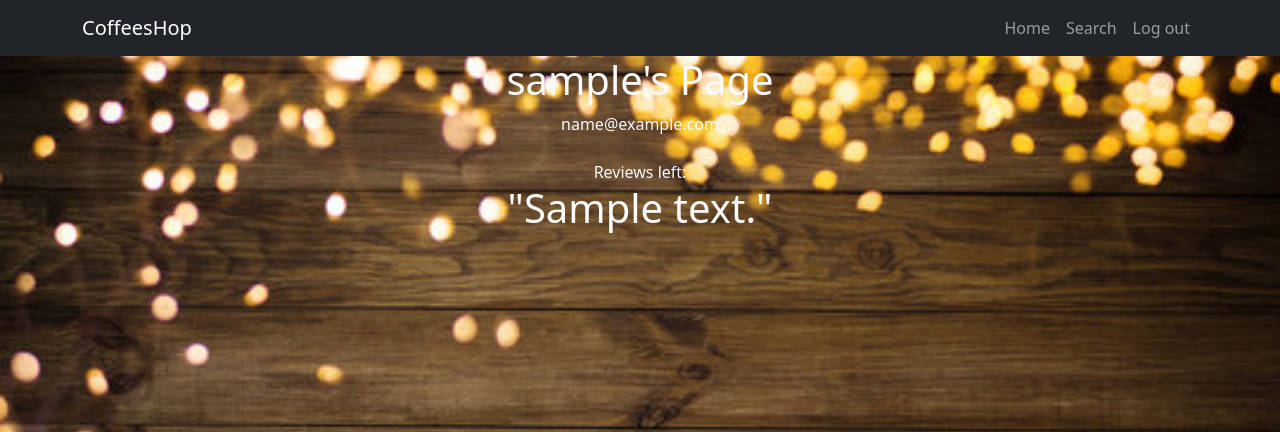
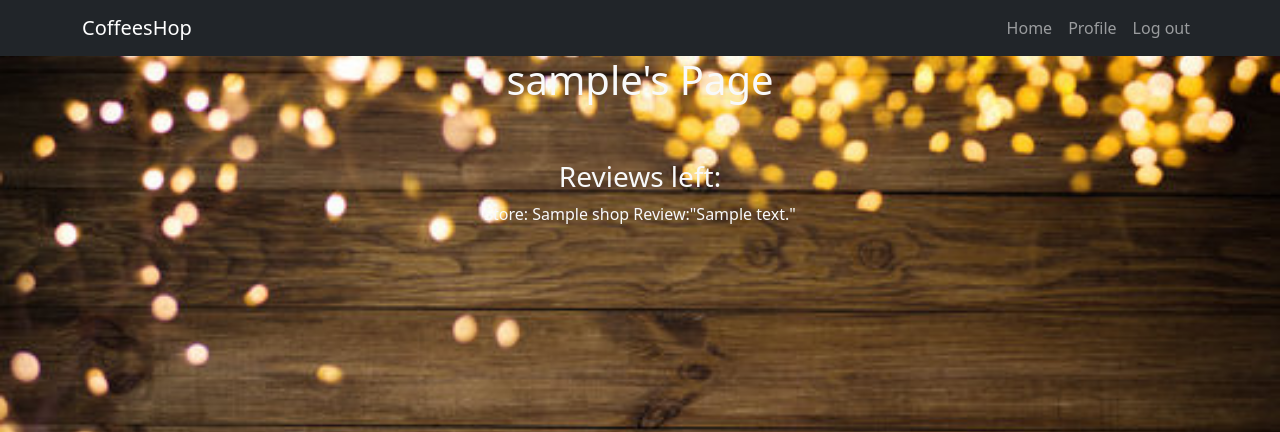
Before and after one commit to emcchen/CoffeesHop-Project, a Flask app: page /users/1 in a window 1280 px wide. Shown: the top 432 px of the page. Run offline with Flask 2, Linux system fonts and the light colour scheme; tables that the repository leaves empty hold one stand-in row (values such as "Sample post").

Commit message:
Updated crud to return review by id and display user reviewed shops

```diff
--- a/crud.py
+++ b/crud.py
@@ -1,6 +1,9 @@
 """CRUD operations - Create, Read, Update, Delete :) """
 
 from model import db, User, Review, Shop, connect_to_db
+
+
+########## USER ##########
 
 def create_user(username, email, password):
     """Create and return a new user"""
@@ -20,15 +23,14 @@ def get_users():
 
 def get_user_by_id(user_id):
     """Returns a user by user id"""
-    return User.query.get(user_id)
+    return User.query.filter(User.user_id==user_id).first()
 
 def get_user_by_username(username):
     """Returns a user by their username"""
     return User.query.filter(User.username==username).first()
 
-def get_user_reviews(username):
-    """Get reviews left by current user"""
-    return Review.query.filter_by(username==username).all()
+
+########## REVIEW ##########
 
 def create_review(user, shop, yelp_id, review):
     """Create new review"""
@@ -46,6 +48,12 @@ def get_reviews_by_yelp_id(yelp_id):
     """ Returns all reviews by yelp_id """
     return Review.query.filter(Review.yelp_id == yelp_id).all()
 
+def get_reviews_by_user_id(user_id):
+    """Get review by a user's id"""
+    return Review.query.filter(Review.user_id == user_id).options(db.joinedload('shop')).all()
+
+
+########## SHOP ##########
 
 def create_shop(shop_name, address, zip_code, yelp_id, phone):
     """Create shop info database"""
@@ -64,9 +72,9 @@ def get_shop_by_yelp_id(yelp_id):
     """ Check if there is a shop matching the yelp_id"""
     return Shop.query.filter(Shop.yelp_id == yelp_id).first()
 
-
-
-
+def get_shop_by_id(shop_id):
+    """Returns a shop by shop id"""
+    return Shop.query.filter(Shop.shop_id==shop_id).first()
 
 
 if __name__ == '__main__':
--- a/templates/user_details.html
+++ b/templates/user_details.html
@@ -21,8 +21,8 @@
                     <a href="/home" class="nav-link">Home</a>
                 </li>
                 <li class="nav-item">
-                    <a href="/shop" class="nav-link">Search</a>
-                </li>
+                    <a href="/profile" class="nav-link">Profile</a>
+                  </li>
                 <li>
                     <a href="/logout" class="nav-link">Log out</a>
                 </li>
@@ -33,11 +33,13 @@
 
 <div class="container text-center text-light">
     <h1>{{ user.username }}'s Page</h1>
-    {{ user.email }}
+
     <br></br>
-    Reviews left:
+    <h3>Reviews left:</h3>
         {% for review in reviews %}
-        <h1> {{ review }} </h1>
+            Store: {{ review.shop.shop_name }}
+            Review:{{ review }}
+            <br></br>
         {% endfor %}
     {% endblock %}
 </div>
```
